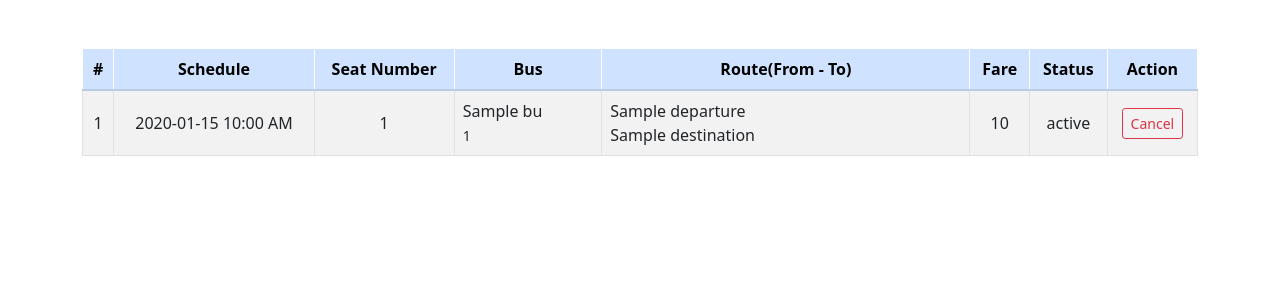
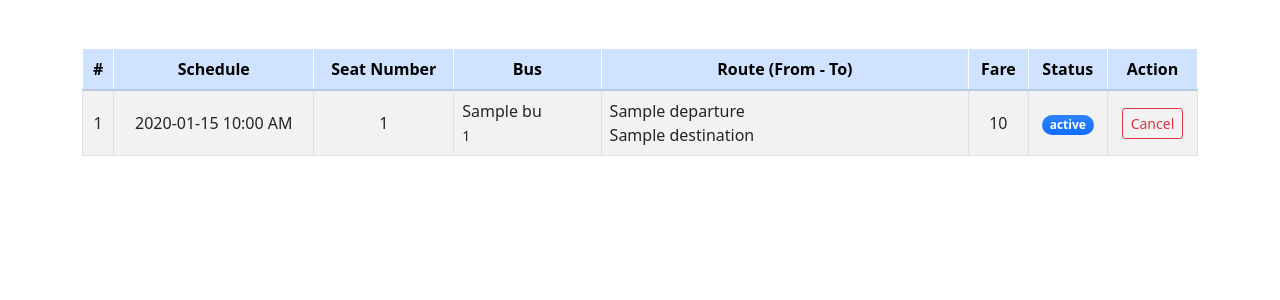
Before and after one commit to Nathaniel81/Bus-Reservation-System, a Django app: template core/templates/core/scheduled_trip.html in a window 1280 px wide. Shown: the part 72-372 px from the top of the page. Run offline with Django 3.2, Linux system fonts and the light colour scheme; the template is opened without the code that fills it: most values are stand-ins (such as "Sample title", 1, 10 or a date in 2020); some libraries are stand-ins or nearby versions.

Commit message:
Add status badge on scheduled table

```diff
--- a/core/templates/core/scheduled_trip.html
+++ b/core/templates/core/scheduled_trip.html
@@ -9,7 +9,7 @@
 				<th>Schedule</th>
 				<th>Seat Number</th>
 				<th>Bus</th>
-				<th>Route(From - To)</th>
+				<th>Route (From - To)</th>
 				<th>Fare</th>
 				<th>Status</th>
 				<th>Action</th>
@@ -42,7 +42,11 @@
 					</div>
 				</td>
 				<td class="px-2 py-1 align-middle text-center">{{ booking.schedule.price }}</td>
-				<td class="px-2 py-1 align-middle text-center">{{ booking.schedule.get_status_display }}</td>
+				<td class="px-2 py-1 align-middle text-center">
+					<small class="bg-primary badge rounded-pill bg-gradient px-2">
+						{{ booking.schedule.get_status_display }}
+					</small>
+				</td>
 				<td class="px-2 py-1 align-middle text-center">
 					<a href="" class="btn btn-sm btn-outline-danger ">Cancel</a>
 				</td>
```
